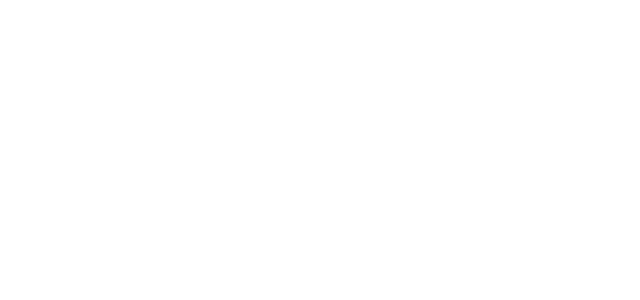
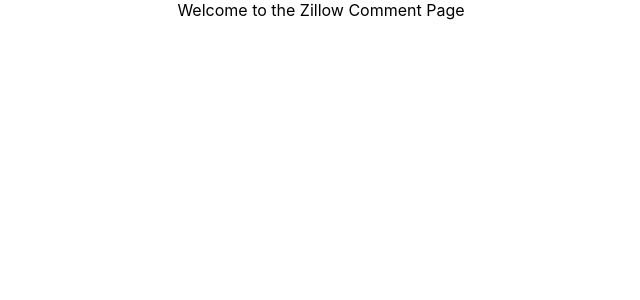
Before and after one commit to mkotik/zillow-comments, a React (Create React App) app: page / in a window 1280 px wide. Before the commit this address had no page. Shown: the top 300 px of the page, without its empty margins (319-959 px from the left). Built offline with nearby package versions, Linux system fonts and the light colour scheme.

Commit message:
add base page

```diff
--- a/src/App.js
+++ b/src/App.js
@@ -1,6 +1,7 @@
 import { BrowserRouter as Router, Route, Routes } from "react-router-dom";
 import "./App.scss";
 import CommentPage from "./CommentPage";
+import BasePage from "./BasePage";
 
 function App() {
   return (
@@ -8,7 +9,7 @@
       <div className="App">
         <Routes>
           <Route path="/homedetails/*" element={<CommentPage />} />
-          {/* Add other routes here if needed */}
+          <Route path="/*" element={<BasePage />} />
         </Routes>
       </div>
     </Router>
--- /dev/null
+++ b/src/BasePage.js
@@ -0,0 +1,5 @@
+const BasePage = () => {
+  return <div>Welcome to the Zillow Comment Page</div>;
+};
+
+export default BasePage;
```
